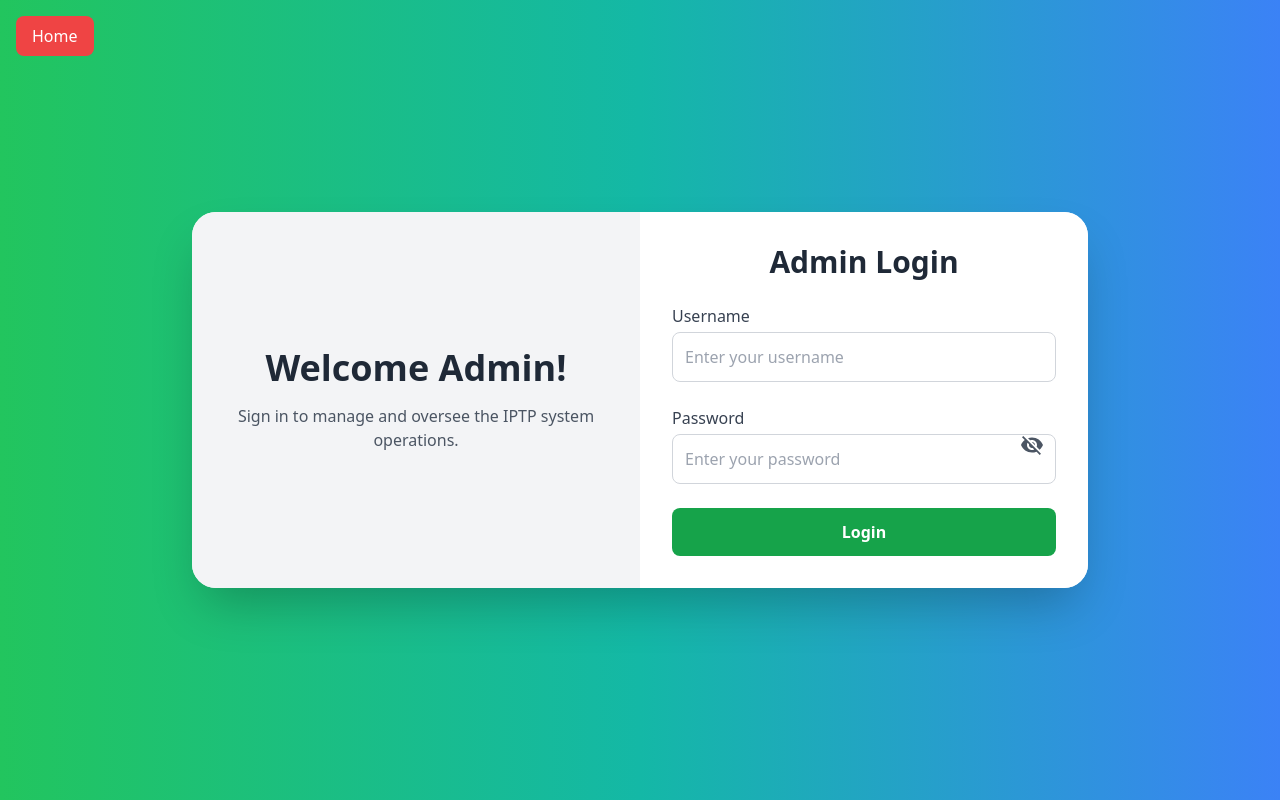
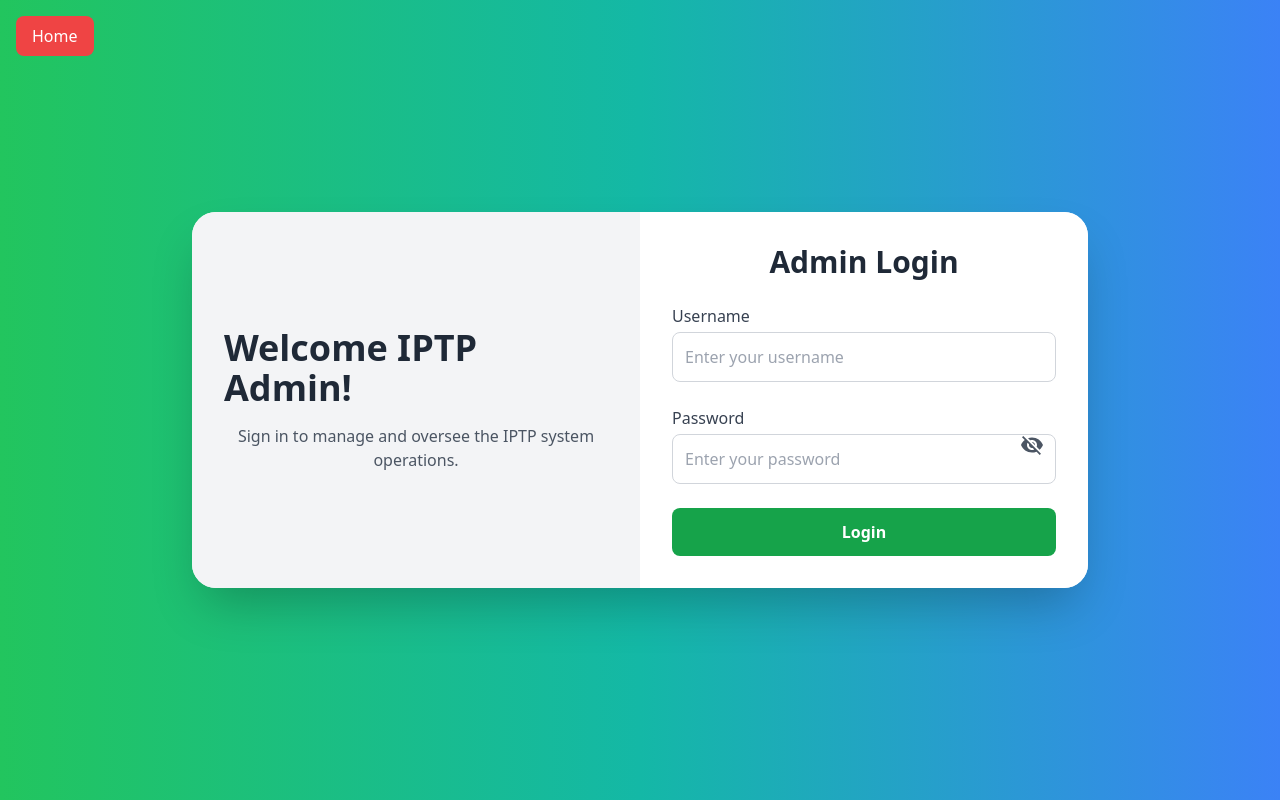
Before and after one commit to deralph/resultManagementSystem, a React (Create React App) app in the folder client/: page /login/adminlogin in a window 1280 px wide. Built offline with nearby package versions, Linux system fonts and the light colour scheme.

Commit message:
Update AdminLogin.js

```diff
--- a/client/src/components/login/adminLogin/AdminLogin.js
+++ b/client/src/components/login/adminLogin/AdminLogin.js
@@ -71,7 +71,7 @@ const AdminLogin = () => {
           }`}
         >
           <h1 className="text-4xl font-extrabold text-gray-800 mb-4">
-            Welcome Admin!
+            Welcome IPTP Admin!
           </h1>
           <p className="text-gray-600 text-center">
             Sign in to manage and oversee the IPTP system operations.
```
